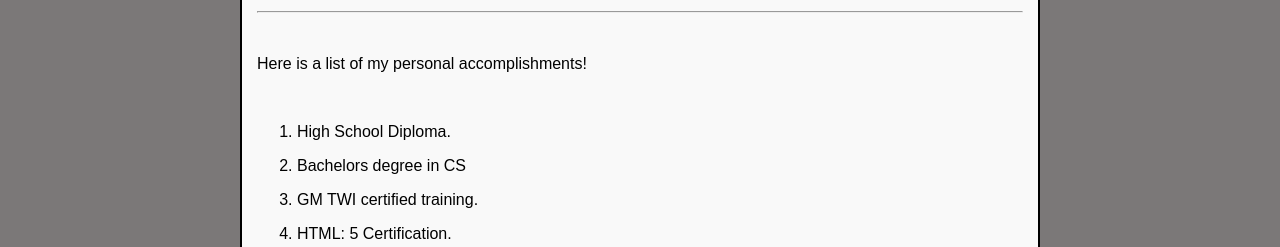
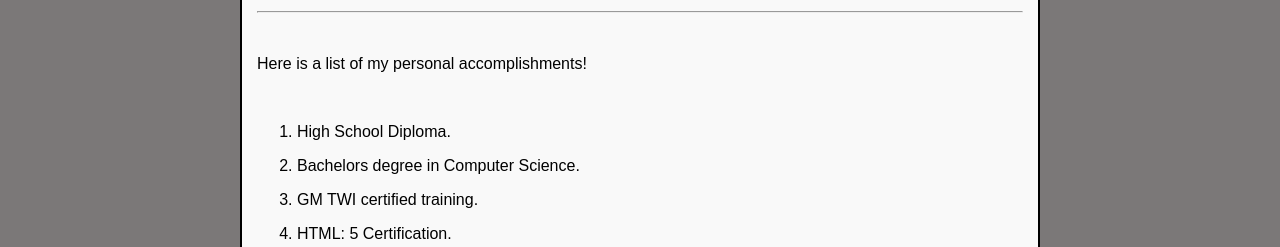
Before and after one commit to Rittzel/html-portfolio, a plain HTML site: page index.html in a window 1280 px wide. Shown: the part 3184-3431 px from the top of the page. Drawn offline with Linux system fonts and the light colour scheme.

Commit message:
Add files via upload

```diff
--- a/index.html
+++ b/index.html
@@ -241,7 +241,7 @@
 							<p>High School Diploma.</p>
 						</li>
 						<li>
-							<p>Bachelors degree in CS</p>
+							<p>Bachelors degree in Computer Science.</p>
 						</li>
 						<li>
 							<p>GM TWI certified training.</p>
```
